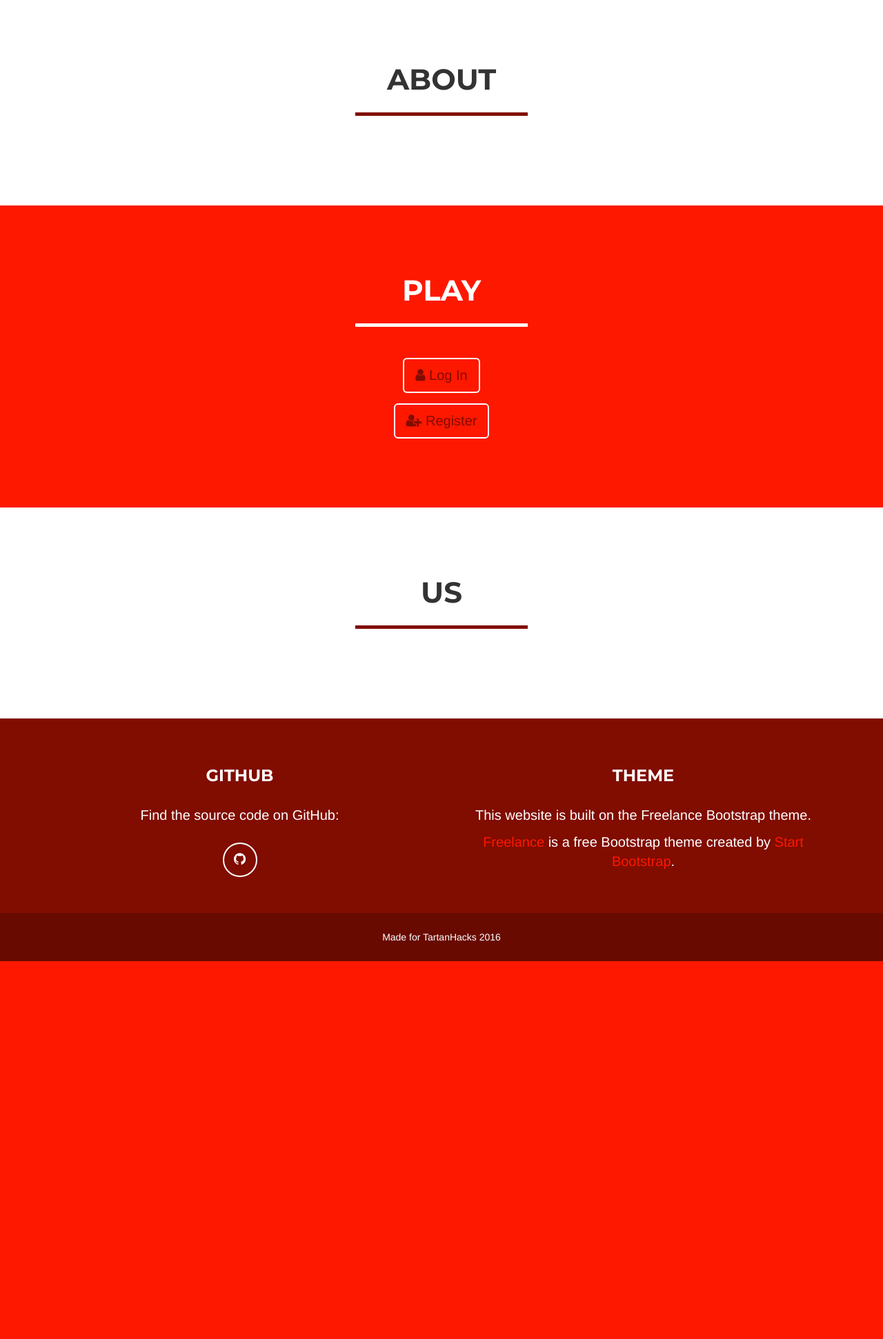
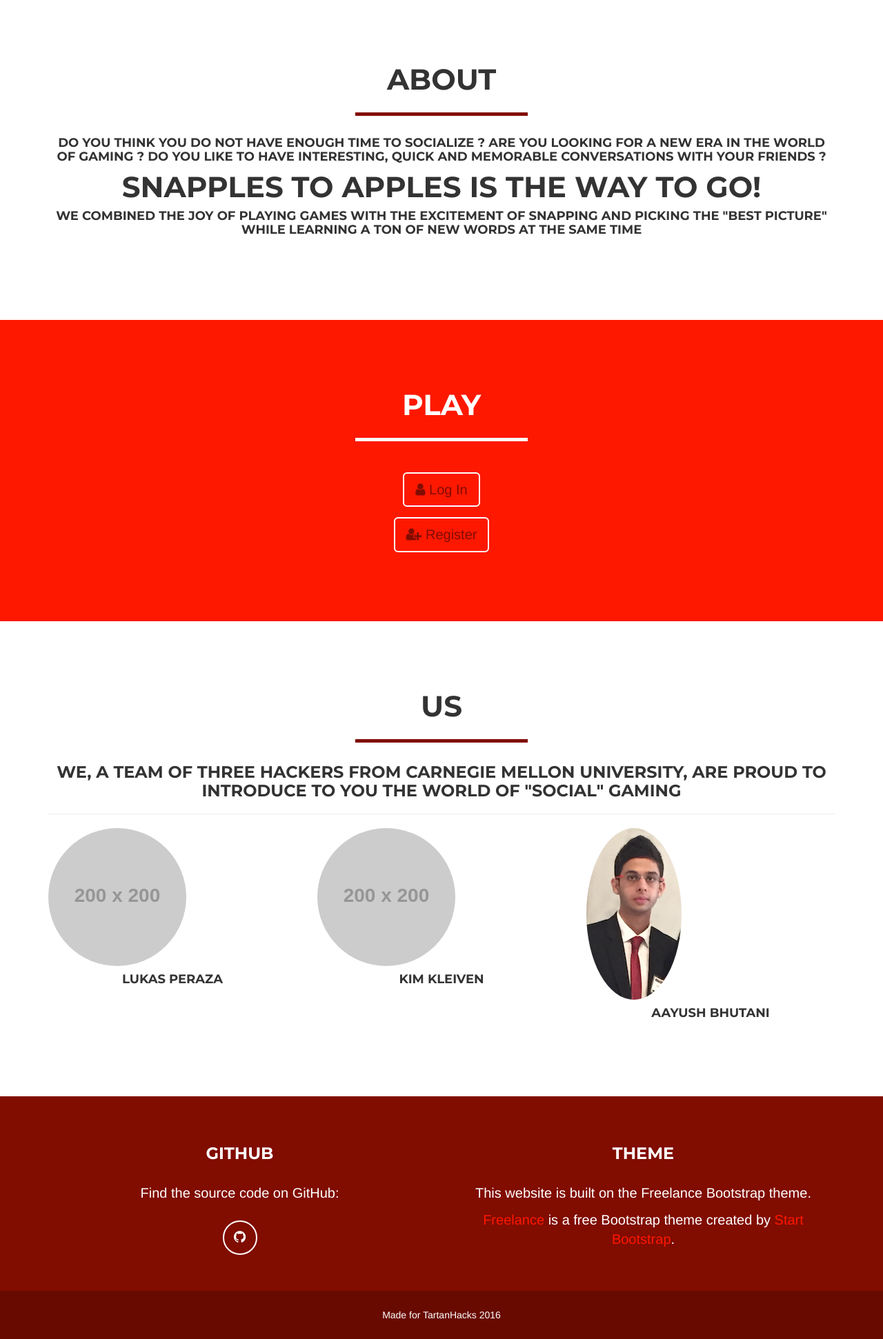
Before and after one commit to LBPeraza/Snapples-to-Apples, a Flask app: page / in a window 1280 px wide. Shown: the part 498-2440 px from the top of the page at 69% size. Before the commit the page ends 1892 px from the top, so only its background shows below. Run offline with Flask 2, Linux system fonts and the light colour scheme; grey boxes labelled with a size stand in for pictures from a placeholder-image service; some libraries are stand-ins or nearby versions.

Commit message:
about us

```diff
--- a/app/templates/index.html
+++ b/app/templates/index.html
@@ -20,6 +20,12 @@ A game of taking the <strong>Right Pictures</strong> at the
         <div class="col-lg-12 text-center">
             <h2>About</h2>
             <hr class="star-primary"></hr>
+            <h4>Do you think you do not have enough time to socialize ? Are you looking for a new era in the world of gaming ? Do you like to have interesting, quick and memorable conversations with your friends ?</h4>
+            <h2>Snapples to Apples is the way to go!</h2>
+            <h4> We combined the joy of PLAYING games with the excitement of SNAPPING and PICKING the "best picture" while LEARNING a ton of new words at the same time
+            </h4>
+            <h1></h1>
+
         </div>
     </div>
 </div></section>
@@ -54,7 +60,30 @@ A game of taking the <strong>Right Pictures</strong> at the
         <div class="row">
             <div class="col-lg-12 text-center">
                 <h2>Us</h2>
+
                 <hr class="star-primary"></hr>
+                <h3>We, a team of three hackers from Carnegie Mellon University,
+                                are proud to introduce to you
+                                        the world of "SOCIAL" GAMING</h3>
+        <hr>
+
+        <div class="row">
+            <div class="col-sm-4">
+                <img class="img-circle img-responsive img-center" src="http://placehold.it/200x200" alt="">
+                <h4>Lukas Peraza</h4>
+            </div>
+            <div class="col-sm-4">
+                <img class="img-circle img-responsive img-center" src="http://placehold.it/200x200" alt="">
+                <h4>Kim Kleiven</h4>
+            </div>
+            <div class="col-sm-4">
+                <img class="img-circle img-responsive img-center" src="{{url_for("static", filename="images/AayushBhutani.jpg")}}" alt="">
+                <h4>Aayush Bhutani</h4>
+            </div>
+        </div>
+
+        <!-- /.row -->
+
             </div>
 
         </div>
```
Also changed, not shown: app/static/images/AayushBhutani.jpg (added).
